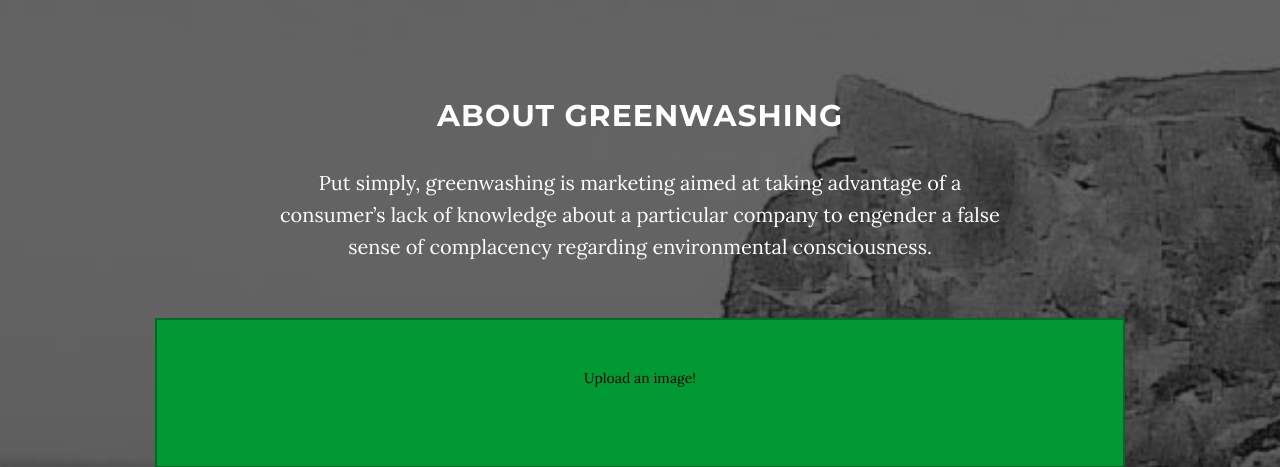
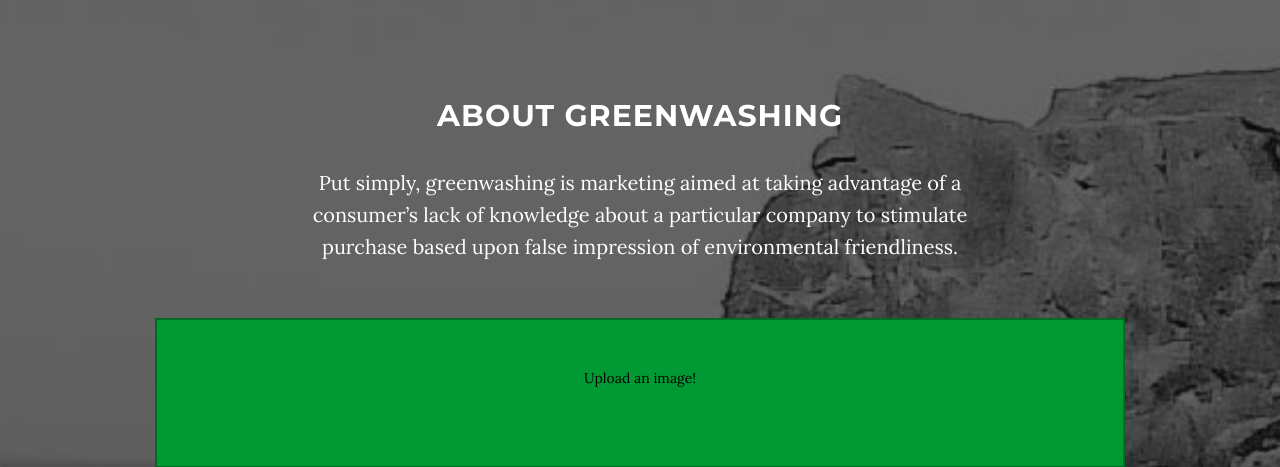
Before and after one commit to amilich/Greenwashing, a Flask app: page / in a window 1280 px wide; the page is wider, and only the part inside the window is pictured. Shown: the part 1536-2003 px from the top of that part. Run offline with Flask 2, Linux system fonts and the light colour scheme; some libraries are stand-ins or nearby versions.

Commit message:
Updated definition

```diff
--- a/templates/index.html
+++ b/templates/index.html
@@ -68,7 +68,7 @@
             <div class="container">
                 <div class="col-lg-8 col-lg-offset-2">
                     <h2>About Greenwashing</h2>
-                    <p>Put simply, greenwashing is marketing aimed at taking advantage of a consumer’s lack of knowledge about a particular company to engender a false sense of complacency regarding environmental consciousness. </p>
+                    <p>Put simply, greenwashing is marketing aimed at taking advantage of a consumer’s lack of knowledge about a particular company to stimulate purchase based upon false impression of environmental friendliness. </p>
                 </div>
             </div>
             <br>
```
